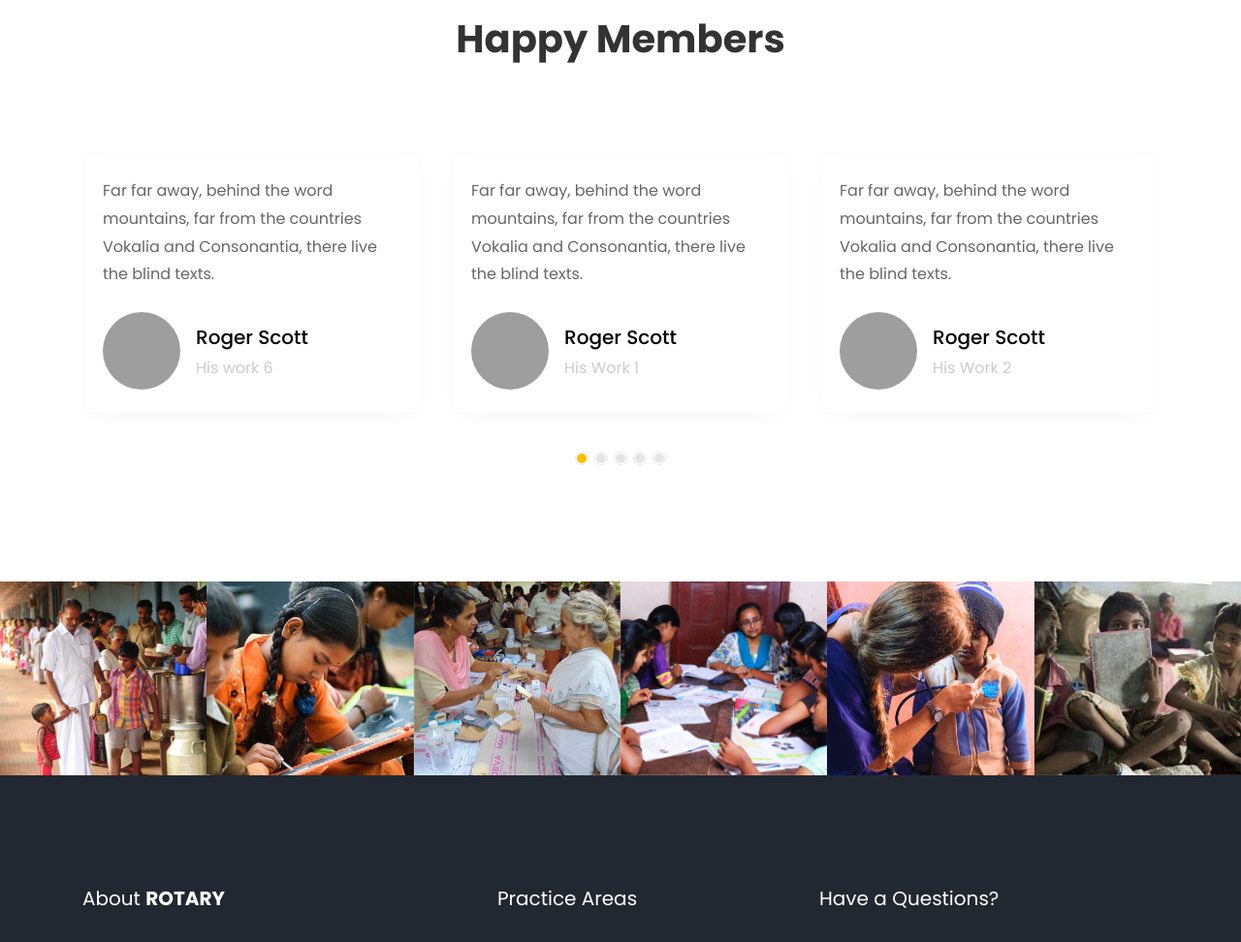
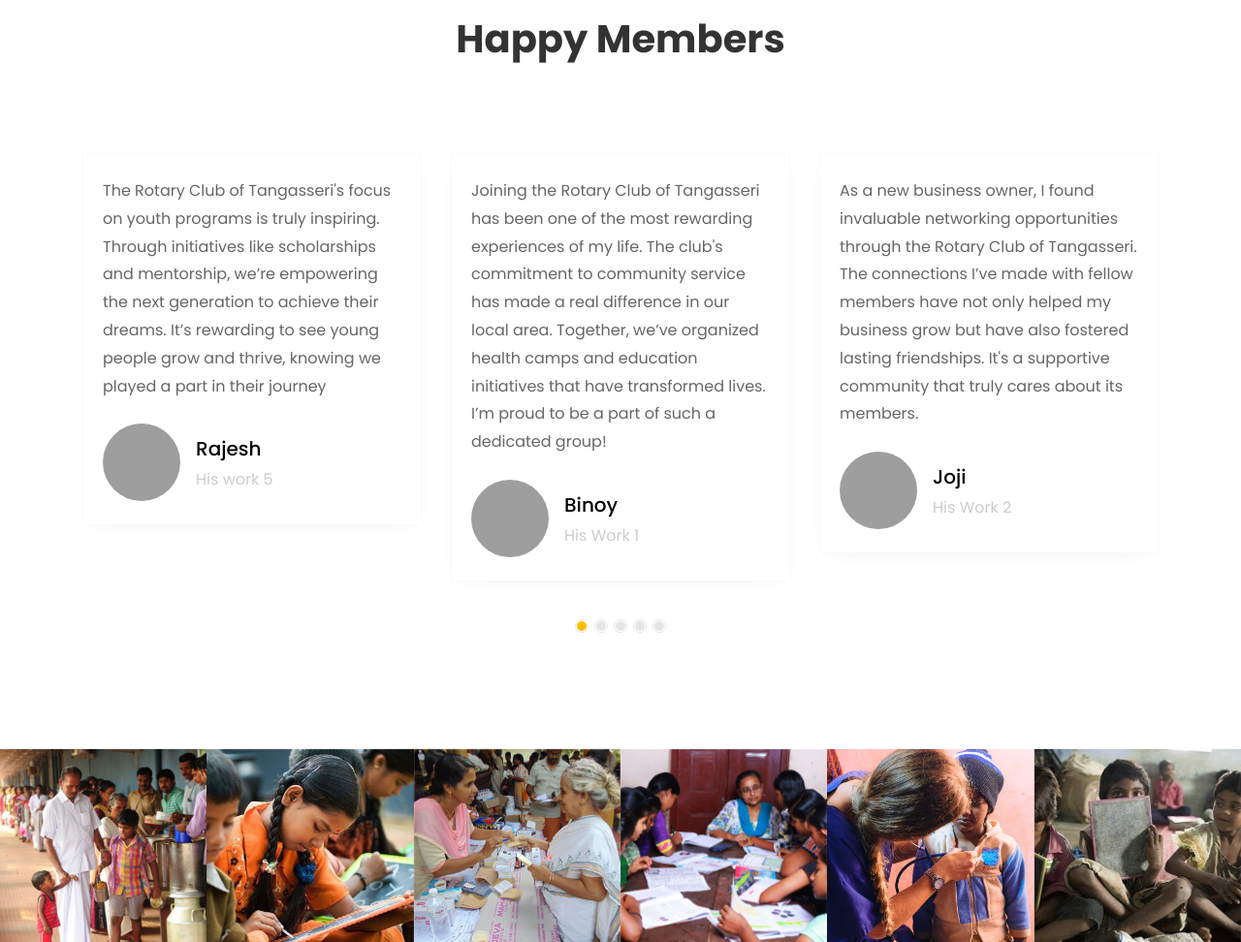
Before and after one commit to Vinith-Vj/rotaryproject, a Django app: page / in a window 1280 px wide. Shown: the part 2646-3618 px from the top of the page at 97% size. Run offline with Django 5.2, Linux system fonts and the light colour scheme; data comes from the database, SQL or seed files in the repository; some libraries are stand-ins or nearby versions; some web fonts are replaced; grey boxes are pictures that could not be loaded.

Commit message:
testimonials added

```diff
--- a/template/index.html
+++ b/template/index.html
@@ -386,11 +386,11 @@
               <div class="item">
                 <div class="testimony-wrap py-4">
                   <div class="text">
-                    <p class="mb-4">Far far away, behind the word mountains, far from the countries Vokalia and Consonantia, there live the blind texts.</p>
+                    <p class="mb-4">Joining the Rotary Club of Tangasseri has been one of the most rewarding experiences of my life. The club's commitment to community service has made a real difference in our local area. Together, we’ve organized health camps and education initiatives that have transformed lives. I’m proud to be a part of such a dedicated group!</p>
                     <div class="d-flex align-items-center">
                     	<div class="user-img" style="background-image: url(images/person_1.jpg)"></div>
                     	<div class="pl-3">
-		                    <p class="name">Roger Scott</p>
+		                    <p class="name">Binoy</p>
 		                    <span class="position">His Work 1</span>
 		                  </div>
 	                  </div>
@@ -400,11 +400,11 @@
               <div class="item">
                 <div class="testimony-wrap py-4">
                   <div class="text">
-                    <p class="mb-4">Far far away, behind the word mountains, far from the countries Vokalia and Consonantia, there live the blind texts.</p>
+                    <p class="mb-4">As a new business owner, I found invaluable networking opportunities through the Rotary Club of Tangasseri. The connections I’ve made with fellow members have not only helped my business grow but have also fostered lasting friendships. It's a supportive community that truly cares about its members.</p>
                     <div class="d-flex align-items-center">
                     	<div class="user-img" style="background-image: url(images/person_2.jpg)"></div>
                     	<div class="pl-3">
-		                    <p class="name">Roger Scott</p>
+		                    <p class="name">Joji</p>
 		                    <span class="position">His Work 2</span>
 		                  </div>
 	                  </div>
@@ -414,11 +414,25 @@
               <div class="item">
                 <div class="testimony-wrap py-4">
                   <div class="text">
-                    <p class="mb-4">Far far away, behind the word mountains, far from the countries Vokalia and Consonantia, there live the blind texts.</p>
+                    <p class="mb-4">Rotary Club of Tangasseri has played a crucial role in my personal and professional development. The leadership opportunities and workshops offered have equipped me with skills that I use every day. I’m grateful for the mentorship and encouragement I’ve received from experienced members</p>
                     <div class="d-flex align-items-center">
                     	<div class="user-img" style="background-image: url(images/person_3.jpg)"></div>
                     	<div class="pl-3">
-		                    <p class="name">Roger Scott</p>
+		                    <p class="name">Cheriyan</p>
+		                    <span class="position">His Work 3</span>
+		                  </div>
+	                  </div>
+                  </div>
+                </div>
+              </div>
+              <div class="item">
+                <div class="testimony-wrap py-4">
+                  <div class="text">
+                    <p class="mb-4">Being part of the Rotary Club of Tangasseri has opened my eyes to different cultures and perspectives. The international projects we undertake allow us to connect with people around the world, fostering understanding and cooperation. It’s a beautiful reminder of our shared humanity.</p>
+                    <div class="d-flex align-items-center">
+                    	<div class="user-img" style="background-image: url(images/person_1.jpg)"></div>
+                    	<div class="pl-3">
+		                    <p class="name">Chacko</p>
 		                    <span class="position">His Work 4</span>
 		                  </div>
 	                  </div>
@@ -428,26 +442,12 @@
               <div class="item">
                 <div class="testimony-wrap py-4">
                   <div class="text">
-                    <p class="mb-4">Far far away, behind the word mountains, far from the countries Vokalia and Consonantia, there live the blind texts.</p>
-                    <div class="d-flex align-items-center">
-                    	<div class="user-img" style="background-image: url(images/person_1.jpg)"></div>
-                    	<div class="pl-3">
-		                    <p class="name">Roger Scott</p>
-		                    <span class="position">His Work 5</span>
-		                  </div>
-	                  </div>
-                  </div>
-                </div>
-              </div>
-              <div class="item">
-                <div class="testimony-wrap py-4">
-                  <div class="text">
-                    <p class="mb-4">Far far away, behind the word mountains, far from the countries Vokalia and Consonantia, there live the blind texts.</p>
+                    <p class="mb-4">The Rotary Club of Tangasseri's focus on youth programs is truly inspiring. Through initiatives like scholarships and mentorship, we’re empowering the next generation to achieve their dreams. It’s rewarding to see young people grow and thrive, knowing we played a part in their journey</p>
                     <div class="d-flex align-items-center">
                     	<div class="user-img" style="background-image: url(images/person_2.jpg)"></div>
                     	<div class="pl-3">
-		                    <p class="name">Roger Scott</p>
-		                    <span class="position">His work 6</span>
+		                    <p class="name">Rajesh</p>
+		                    <span class="position">His work 5</span>
 		                  </div>
 	                  </div>
                   </div>
```
